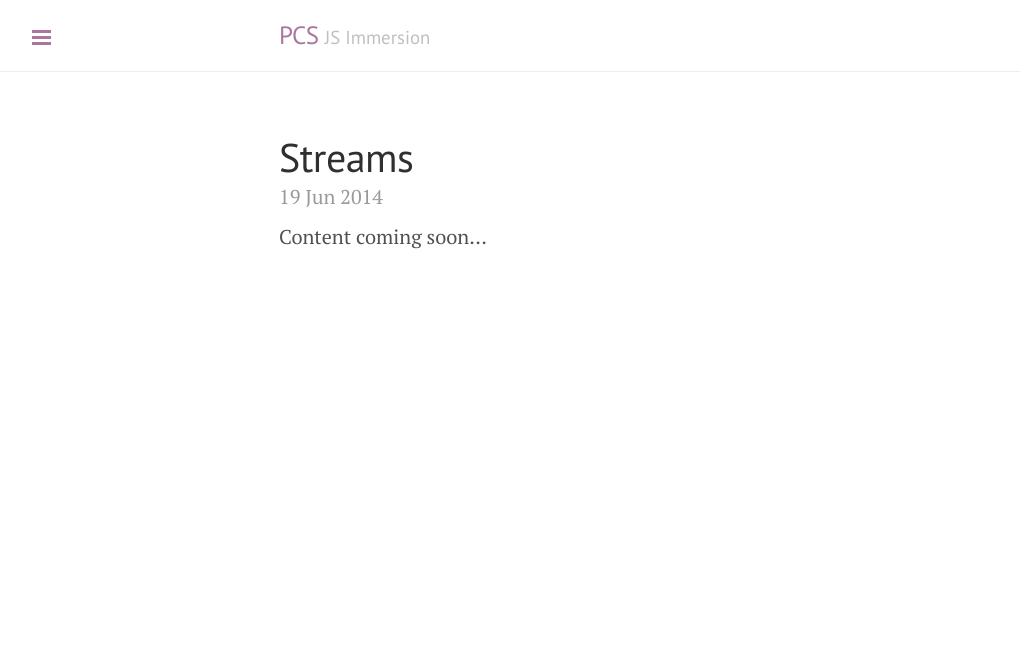
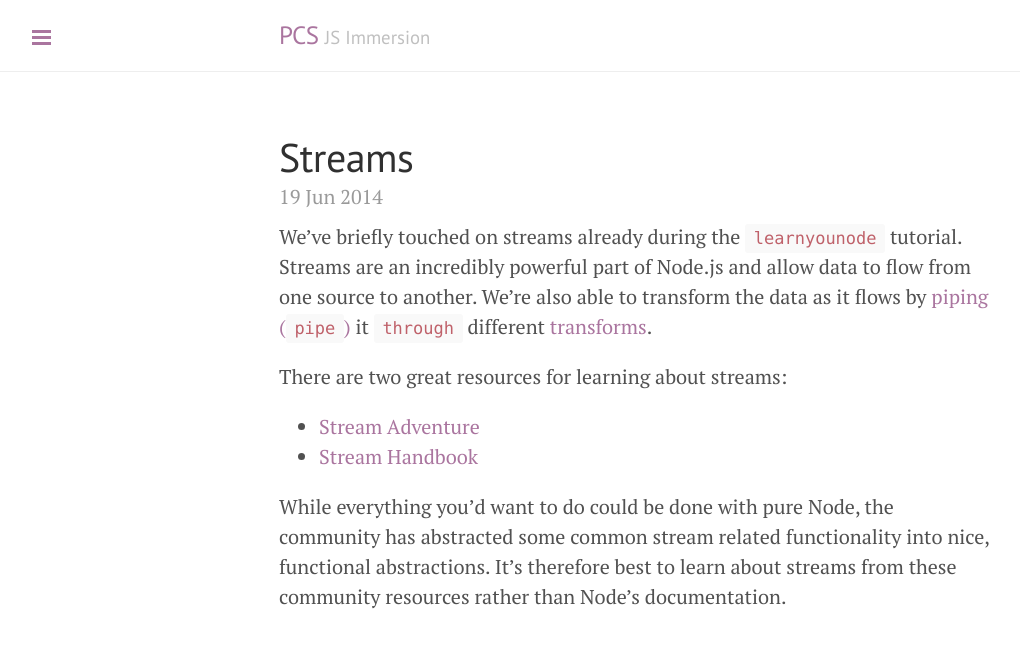
Before and after one commit to wbyoung/jsi, a Jekyll site: the page built from _posts/00-06-04-streams.md, in a window 1280 px wide. Shown: the top 648 px of the page, without its empty margins (1-1021 px from the left). Built offline with Jekyll 4.4.1, drawn with Linux system fonts in a browser that asks for light colours; nearby versions of some CDN libraries; Markdown is read by kramdown in place of the engine named in the settings.

Commit message:
Streams.

```diff
--- a/_config.yml
+++ b/_config.yml
@@ -18,4 +18,4 @@ author:
   url:            https://twitter.com/wbyoung
 
 # Custom vars
-version:          1.0.20
+version:          1.0.22
--- a/_posts/00-06-04-streams.md
+++ b/_posts/00-06-04-streams.md
@@ -5,4 +5,25 @@ class: streams
 date: 2014-06-19 00:00:00
 ---
 
-Content coming soon&hellip;
+We've briefly touched on streams already during the `learnyounode` tutorial.
+Streams are an incredibly powerful part of Node.js and allow data to flow from
+one source to another. We're also able to transform the data as it flows by
+[piping (`pipe`)][node-pipe] it [`through`][through2] different
+[transforms][node-tansform].
+
+There are two great resources for learning about streams:
+
+ - [Stream Adventure][stream-adventure]
+ - [Stream Handbook][stream-handbook]
+
+While everything you'd want to do could be done with pure Node, the community
+has abstracted some common stream related functionality into nice, functional
+abstractions. It's therefore best to learn about streams from these community
+resources rather than Node's documentation.
+
+
+[node-pipe]: http://nodejs.org/api/stream.html#stream_readable_pipe_destination_options
+[through2]: https://github.com/rvagg/through2
+[node-tansform]: http://nodejs.org/api/stream.html#stream_class_stream_transform
+[stream-adventure]: http://nodeschool.io/#stream-adventure
+[stream-handbook]: https://github.com/substack/stream-handbook
```
